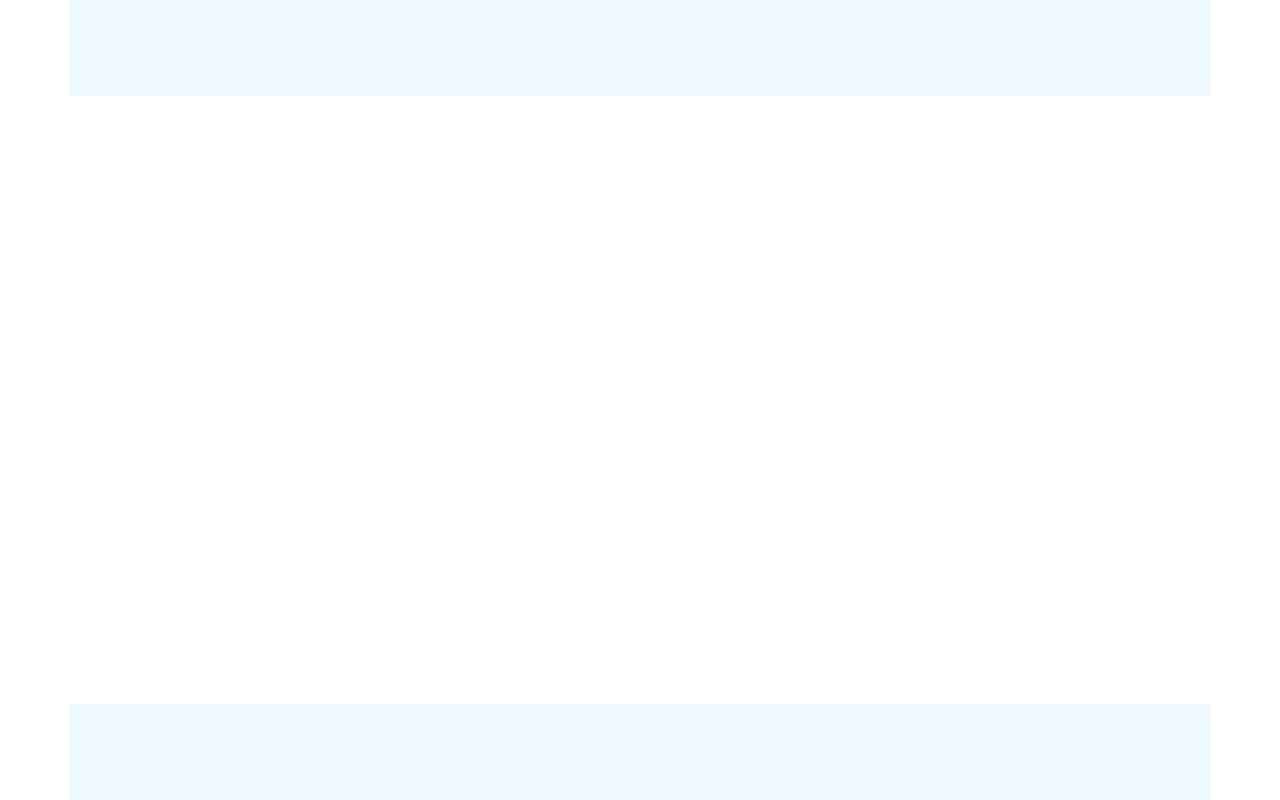
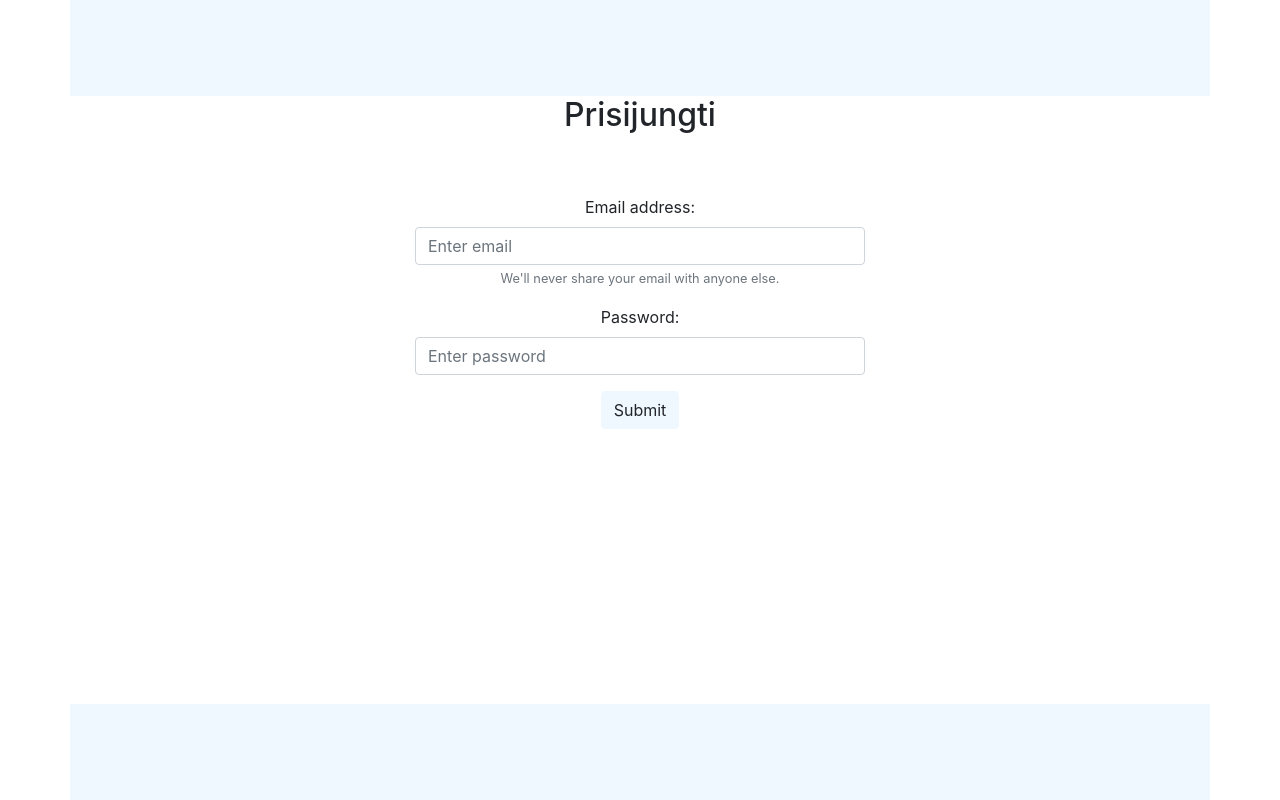
Before and after one commit to ppm-jew9207/ppm-front-end-vue, a Vue app: page /login in a window 1280 px wide. Built offline with nearby package versions, Linux system fonts and the light colour scheme.

Commit message:
added vue-router and home page,login page

```diff
--- a/package.json
+++ b/package.json
@@ -11,7 +11,8 @@
     "bootstrap": "^4.5.0",
     "bootstrap-vue": "^2.15.0",
     "core-js": "^3.6.4",
-    "vue": "^2.6.11"
+    "vue": "^2.6.11",
+    "vue-router": "^3.3.2"
   },
   "devDependencies": {
     "node-sass": "^4.14.1",
--- a/src/App.vue
+++ b/src/App.vue
@@ -4,8 +4,7 @@
       <!-- Header -->
     </b-container>
     <b-container tag="main" class="flex-grow-1">
-      <!-- Main block  -->
-
+      <router-view></router-view>
     </b-container>
     <b-container tag="footer" class="bg-primary py-5">
       <!-- Footer -->
--- /dev/null
+++ b/src/components/Home.vue
@@ -0,0 +1,20 @@
+<template>
+  <div>
+    <router-link to="/login">Prisijungti</router-link>
+    <router-link to="/register">Registruotis</router-link>
+  </div>
+</template>
+<style scope>
+
+    a{
+            color: black;
+            display: block;
+            width: 220px;
+            background-color: azure;
+            margin-left: auto;
+            margin-right: auto;
+            margin-top: 10px;
+            text-align: center;
+    }
+
+</style>
--- /dev/null
+++ b/src/components/Login.vue
@@ -0,0 +1,61 @@
+<template>
+  <div>
+    <h2 class="registracija">Prisijungti</h2>
+    <b-form class="registracijosForma" @submit="onSubmit" @reset="onReset" v-if="show">
+      <b-form-group
+        id="input-group-1"
+        label="Email address:"
+        label-for="input-1"
+        description="We'll never share your email with anyone else."
+      >
+        <b-form-input
+          id="input-1"
+          v-model="form.email"
+          type="email"
+          required
+          placeholder="Enter email"
+        ></b-form-input>
+      </b-form-group>
+
+      <b-form-group id="input-group-2" label="Password:" label-for="input-2">
+        <b-form-input id="input-2" type="password" v-model="form.password" required placeholder="Enter password"></b-form-input>
+      </b-form-group>
+      <b-button type="submit" variant="primary">Submit</b-button>
+    </b-form>
+  </div>
+</template>
+
+<script>
+export default {
+  data() {
+    return {
+      form: {
+        email: "",
+        name: "",
+        food: null,
+        checked: []
+      },
+      show: true
+    };
+  },
+  methods: {
+    onSubmit(evt) {
+      evt.preventDefault();
+      alert(JSON.stringify(this.form));
+    }
+  }
+};
+</script>
+<style scoped>
+.registracija {
+  text-align: center;
+}
+.registracijosForma {
+  max-width: 450px;
+  text-align: center;
+  margin-left: auto;
+  margin-right: auto;
+  margin-top: 61px;
+  margin-bottom: 42px;
+}
+</style>
--- a/src/main.js
+++ b/src/main.js
@@ -1,5 +1,6 @@
 import Vue from 'vue'
 import App from './App.vue'
+import router from './router'
 import { BootstrapVue, IconsPlugin } from 'bootstrap-vue'
 
 // Install BootstrapVue
@@ -10,5 +11,6 @@ Vue.use(IconsPlugin);
 Vue.config.productionTip = false
 
 new Vue({
+  router,
   render: h => h(App),
 }).$mount('#app')
--- /dev/null
+++ b/src/router.js
@@ -0,0 +1,31 @@
+
+import Vue from 'vue';
+import Router from 'vue-router';
+import login from './components/Login'
+import register from './components/registerForm.vue'
+import home from './components/Home'
+
+Vue.use(Router);
+
+const router = new Router({
+    mode: 'history',
+    routes: [
+        {
+            path: '/',
+            name: 'Home',
+            component: home
+        },
+        {
+            path: '/login',
+            name: 'Login',
+            component: login
+        },
+        {
+            path: '/register',
+            name: 'Register',
+            component: register
+        }
+    ]
+});
+
+export default router;
```
Also changed, not shown: 1 other file (tests, documents, lock files or other folders).
